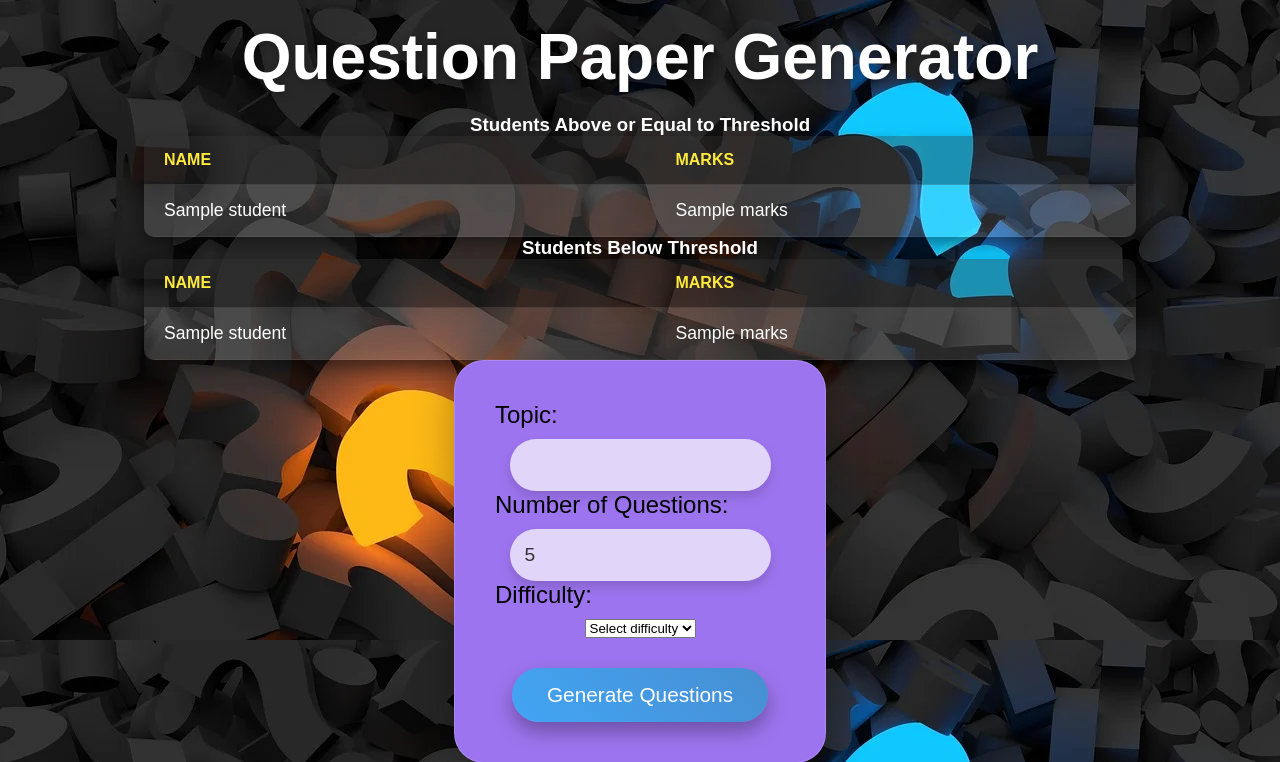
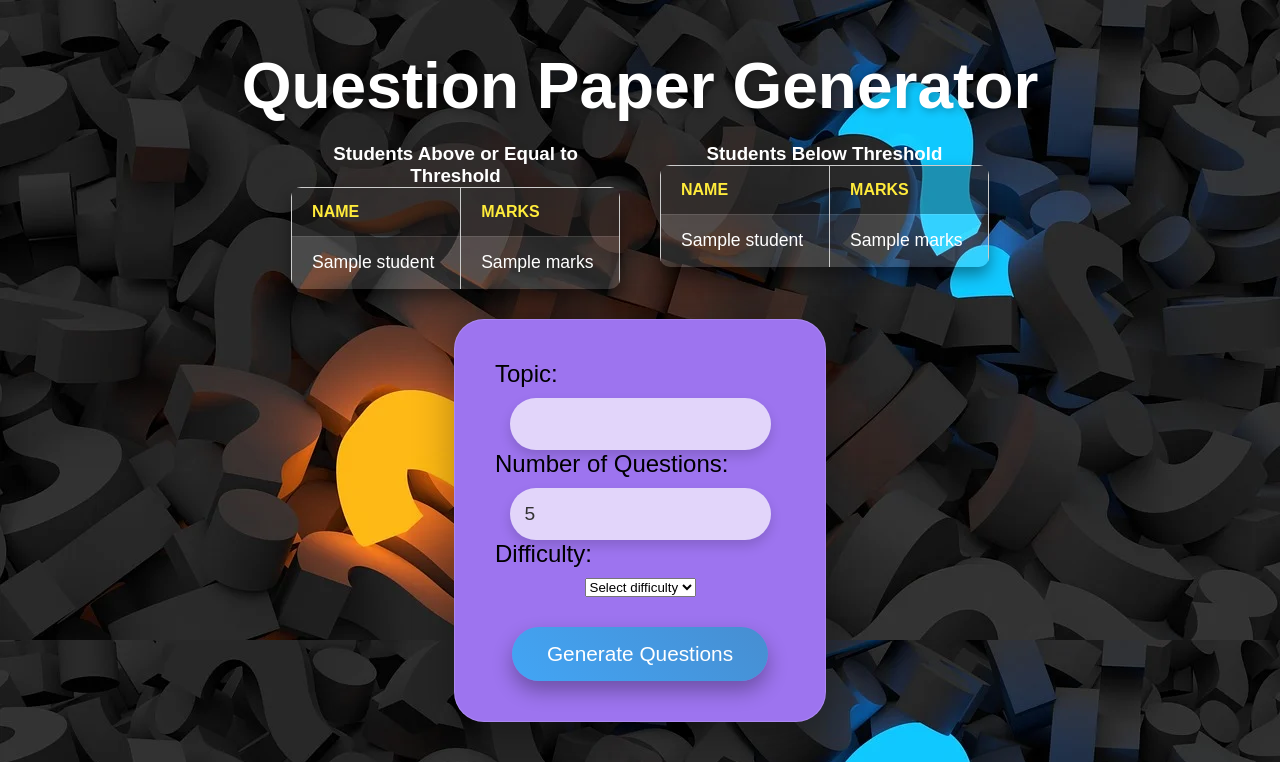
Before and after one commit to sahithialladii/AI-QPG, a Flask app: template templates/index.html in a window 1280 px wide. Shown: the top 762 px of the page. Run offline with Flask 3, Linux system fonts and the light colour scheme; the template is opened without the code that fills it: most values are stand-ins (such as "Sample title", 1, 10 or a date in 2020).

Commit message:
fourth commit

```diff
--- a/templates/index.html
+++ b/templates/index.html
@@ -5,12 +5,42 @@
     <meta name="viewport" content="width=device-width, initial-scale=1.0">
     <link rel="stylesheet" href="{{ url_for('static', filename='css/index.css') }}">
     <title>Question Paper Generator</title>
+
+
+    <style>
+        .tables-container {
+    display: flex;
+    justify-content: space-around;
+    gap: 40px;
+    margin-bottom: 30px;
+    flex-wrap: wrap;
+}
+
+.table-section {
+    flex: 1;
+    min-width: 300px;
+}
+
+table {
+    width: 100%;
+    border-collapse: collapse;
+}
+
+th, td {
+    border: 1px solid #ccc;
+    padding: 8px;
+    text-align: left;
+}
+
+    </style>
+
 </head>
 <body>
     <h1>Question Paper Generator</h1>
 
-
-    <h3>Students Above or Equal to Threshold</h3>
+<div class="tables-container">
+    <div class="table-section">
+        <h3>Students Above or Equal to Threshold</h3>
     <table>
         <tr><th>Name</th><th>Marks</th></tr>
         {% for student in group_A %}
@@ -20,7 +50,9 @@
         </tr>
         {% endfor %}
     </table>
+    </div>
 
+<div class="table-section">
     <h3>Students Below Threshold</h3>
     <table>
         <tr><th>Name</th><th>Marks</th></tr>
@@ -31,6 +63,8 @@
         </tr>
         {% endfor %}
     </table>
+</div>
+</div>
 
 
     <!-- Form to input the topic and number of questions -->
```
Also changed, not shown: 1 other file.
